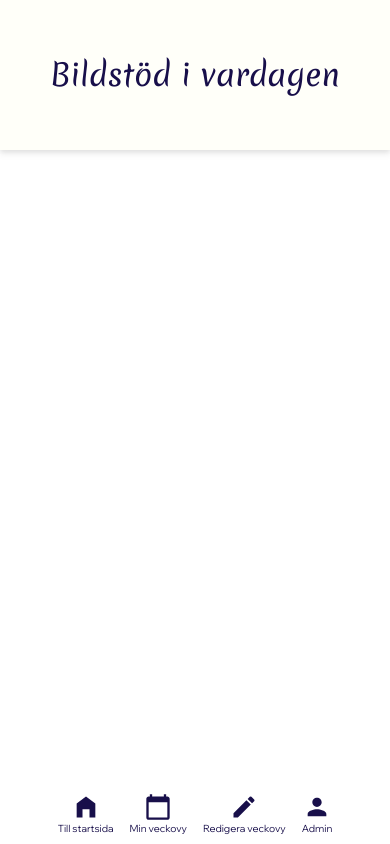
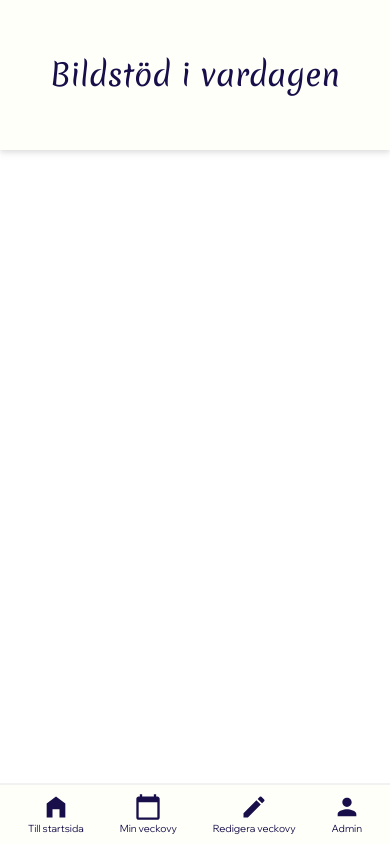
Before and after one commit to QueAnkan/graduation-project, a React (Vite) app: page / in a window 390 px wide. Built offline with nearby package versions, Linux system fonts and the light colour scheme.

Commit message:
fixed navigations media-query for the icons and put in a border and right color in the box

```diff
--- a/src/components/Navigation.jsx
+++ b/src/components/Navigation.jsx
@@ -3,9 +3,9 @@ import {MdHomeFilled, MdCalendarToday, MdEdit, MdPerson} from 'react-icons/md'
 const Navigation = () => {
 
 	return(
-		<div className='fixed bottom-0 left-0 w-full bg-transparent'>
-			<nav className='flex justify-center max-w-50 '>
-				<ul className='flex text-center sm:w-full flex justify-evenly lg:hidden' >
+		<div className='fixed bottom-0 left-0 w-full bg-white border-t-2 border-lightwhite'>
+			<nav className='flex justify-center'>
+				<ul className='flex text-center w-full sd: flex justify-evenly max-w-[35rem] lg:hidden' >
 					<li className="grid justify-items-center p-2 text-[10px] text-darkblue"> <MdHomeFilled className='size-7' />Till startsida </li>
 					<li className="grid justify-items-center p-2 text-[10px] text-darkblue"><MdCalendarToday className='size-7'/> Min veckovy</li>
 					<li className="grid justify-items-center p-2 text-[10px] text-darkblue"><MdEdit className='size-7'/> Redigera veckovy</li>
--- a/tailwind.config.js
+++ b/tailwind.config.js
@@ -9,6 +9,7 @@ export default {
 			'lightgray': '#F8F8F4',
 			'darkgray': '#A5A5A5',
 			'white': '#FFFFF9',
+			'lightwhite': '#F2F2F2',
 			'darkblue': '#180F4A',
 			'green': '#92D050',
 			'lightblue': '#00B0F0',
```
